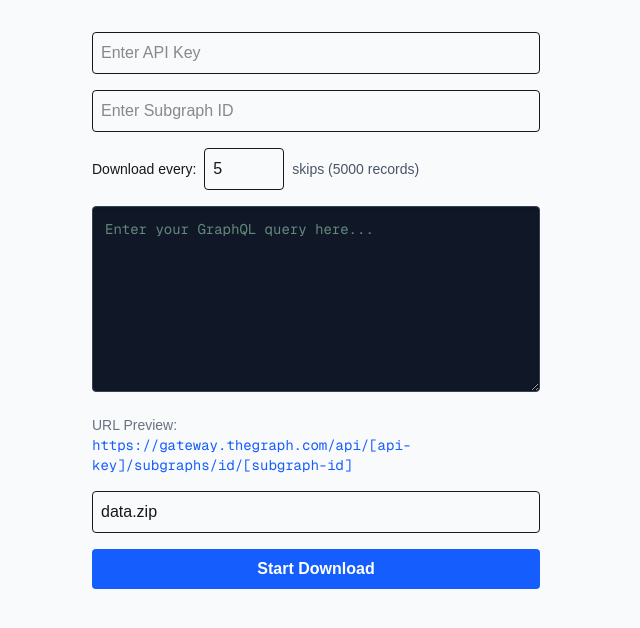
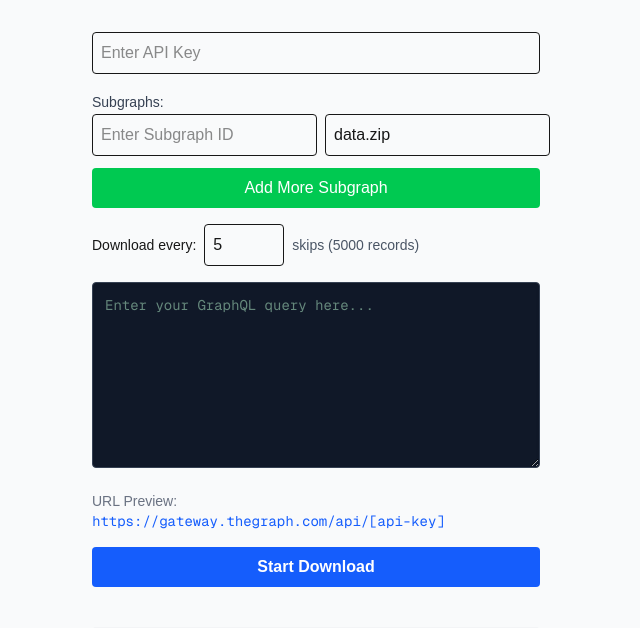
Before and after one commit to Bharath-Narasimha/subgraph-data-extractor, a Next.js app: page / in a window 1280 px wide. Shown: the top 628 px of the page, without its empty margins (324-964 px from the left). Built offline with nearby package versions, Linux system fonts and the light colour scheme.

Commit message:
Update page.tsx

```diff
--- a/app/page.tsx
+++ b/app/page.tsx
@@ -4,26 +4,54 @@ import { useState } from 'react';
 import JSZip from 'jszip';
 
 export default function Home() {
-  const [subgraphId, setSubgraphId] = useState<string>('');
   const [apiKey, setApiKey] = useState<string>('');
   const [query, setQuery] = useState<string>('');
   const [log, setLog] = useState<string[]>([]);
   const [loading, setLoading] = useState<boolean>(false);
-  //const [displayData, setDisplayData] = useState<string[]>([]);
-  const [downloadFrequency, setDownloadFrequency] = useState<number>(5); // Download every 5 skips (5000 records)
-  const [zipFileName, setZipFileName] = useState<string>('data.zip'); // New state for zip file name
+  const [downloadFrequency, setDownloadFrequency] = useState<number>(5);
   const [progress, setProgress] = useState<{ percentage: number; recordsFetched: number; estimatedTime: string }>({
     percentage: 0,
     recordsFetched: 0,
     estimatedTime: 'Calculating...'
   });
+  const [subgraphs, setSubgraphs] = useState<Array<{ id: string; fileName: string }>>([
+    { id: '', fileName: 'data.zip' }
+  ]);
 
   const appendLog = (msg: string) => setLog((prev) => [...prev, msg]);
+
+  const addSubgraph = () => {
+    setSubgraphs([...subgraphs, { id: '', fileName: 'data.zip' }]);
+  };
+
+  const removeSubgraph = (index: number) => {
+    if (subgraphs.length > 1) {
+      setSubgraphs(subgraphs.filter((_, i) => i !== index));
+    }
+  };
+
+  const updateSubgraph = (index: number, field: 'id' | 'fileName', value: string) => {
+    const updated = [...subgraphs];
+    updated[index][field] = value;
+    setSubgraphs(updated);
+  };
 
   const handleDownload = async () => {
     setLoading(true);
     setLog([]);
     setProgress({ percentage: 0, recordsFetched: 0, estimatedTime: 'Calculating...' });
+
+    let totalRecordsFetched = 0;
+    let startTime = Date.now();
+    let currentSubgraphIndex = 0;
+
+    try {
+      // Process each subgraph sequentially
+      for (const subgraph of subgraphs) {
+        if (!subgraph.id.trim()) continue; // Skip empty subgraph IDs
+
+        currentSubgraphIndex++;
+        appendLog(`Processing subgraph ${currentSubgraphIndex}/${subgraphs.length}: ${subgraph.id}`);
 
         let skip = 0;
         let chunk = 0;
@@ -31,15 +59,17 @@ export default function Home() {
         let jsonChunks: { name: string, content: string }[] = [];
         let zipIndex = 0;
         let currentZip = new JSZip();
-    let totalRecordsFetched = 0;
-    let startTime = Date.now();
 
-    try {
         while (true) {
           const res = await fetch('/api/fetch-events', {
             method: 'POST',
             headers: { 'Content-Type': 'application/json' },
-          body: JSON.stringify({ subgraphId, apiKey, query, skip }),
+            body: JSON.stringify({
+              subgraphId: subgraph.id,
+              apiKey,
+              query,
+              skip
+            }),
           });
 
           const data = await res.json();
@@ -54,7 +84,7 @@ export default function Home() {
               (arr) => !Array.isArray(arr) || arr.length === 0
             )
           ) {
-          appendLog('No more data or all results empty. Stopping.');
+            appendLog(`No more data for subgraph ${subgraph.id}. Stopping.`);
             break;
           }
 
@@ -80,25 +110,22 @@ export default function Home() {
 
           // After first few batches, estimate total skips needed
           if (skip >= 3000 && currentBatch.length === 1000) {
-          // If we're still getting full batches after 3000 skips, estimate more
-          const estimatedTotalSkips =  skip * 2; // Conservative estimate
+            const estimatedTotalSkips = skip * 2;
             percentage = Math.min((skip / estimatedTotalSkips) * 100, 95);
           } else if (skip >= 1000 && currentBatch.length === 1000) {
-          // After first batch, make initial estimate
-          const estimatedTotalSkips = skip + 500; // Conservative estimate
+            const estimatedTotalSkips = skip + 500;
             percentage = Math.min((skip / estimatedTotalSkips) * 100, 90);
           } else if (skip === 0) {
-          percentage = 5; // Just started
+            percentage = 5;
           } else {
-          // Use a simple linear estimate
-          percentage = Math.min((skip / 10000) * 100, 80); // Assume at least 10,000 skips
+            percentage = Math.min((skip / 10000) * 100, 80);
           }
 
           // Calculate estimated time based on current speed
-        const elapsedTime = (Date.now() - startTime) / 1000; // seconds
+          const elapsedTime = (Date.now() - startTime) / 1000;
           if (elapsedTime > 0 && skip > 0) {
             const skipsPerSecond = skip / elapsedTime;
-          const remainingSkips =  skip * 0.5; // Estimate remaining skips
+            const remainingSkips = skip * 0.5;
             const remainingSeconds = remainingSkips / skipsPerSecond;
 
             if (remainingSeconds < 60) {
@@ -127,7 +154,7 @@ export default function Home() {
           }
 
           if (currentBatch.length < 1000) {
-          appendLog(`Final batch received with ${currentBatch.length} entries`);
+            appendLog(`Final batch received with ${currentBatch.length} entries for subgraph ${subgraph.id}`);
             if (accumulatedData.length > 0) {
               jsonChunks.push({ name: `chunk_${chunk}.json`, content: JSON.stringify({ data: accumulatedData }, null, 2) });
               currentZip.file(`chunk_${chunk}.json`, JSON.stringify({ data: accumulatedData }, null, 2));
@@ -138,17 +165,18 @@ export default function Home() {
           skip += 1000;
         }
 
-      // Download final zip
+        // Download final zip for this subgraph
         if (Object.keys(currentZip.files).length > 0) {
           const zipBlob = await currentZip.generateAsync({ type: 'blob' });
           const url = URL.createObjectURL(zipBlob);
           const a = document.createElement('a');
-        const zipPartName = zipFileName.replace(/\.zip$/, '') + `_part${zipIndex}.zip`;
+          const zipPartName = subgraph.fileName.replace(/\.zip$/, '') + `_part${zipIndex}.zip`;
           a.href = url;
           a.download = zipPartName;
           a.click();
           URL.revokeObjectURL(url);
-        appendLog(`Downloaded zip file: ${zipPartName} (size: ${(zipBlob.size / (1024*1024)).toFixed(2)} MB)`);
+          appendLog(`Downloaded zip file for ${subgraph.id}: ${zipPartName} (size: ${(zipBlob.size / (1024*1024)).toFixed(2)} MB)`);
+        }
       }
 
       setProgress({ percentage: 100, recordsFetched: totalRecordsFetched, estimatedTime: 'Complete!' });
@@ -173,13 +201,43 @@ export default function Home() {
         onChange={(e) => setApiKey(e.target.value)}
         className="w-full p-2 border rounded"
       />
+
+      {/* Multiple Subgraphs Section */}
+      <div className="space-y-3">
+        <label className="text-sm font-medium text-gray-700">Subgraphs:</label>
+        {subgraphs.map((subgraph, index) => (
+          <div key={index} className="flex space-x-2">
             <input
               type="text"
               placeholder="Enter Subgraph ID"
-        value={subgraphId}
-        onChange={(e) => setSubgraphId(e.target.value)}
-        className="w-full p-2 border rounded"
+              value={subgraph.id}
+              onChange={(e) => updateSubgraph(index, 'id', e.target.value)}
+              className="flex-1 p-2 border rounded"
             />
+            <input
+              type="text"
+              placeholder="Enter file name"
+              value={subgraph.fileName}
+              onChange={(e) => updateSubgraph(index, 'fileName', e.target.value)}
+              className="flex-1 p-2 border rounded"
+            />
+            {subgraphs.length > 1 && (
+              <button
+                onClick={() => removeSubgraph(index)}
+                className="px-3 py-2 bg-red-500 text-white rounded hover:bg-red-600"
+              >
+                Remove
+              </button>
+            )}
+          </div>
+        ))}
+        <button
+          onClick={addSubgraph}
+          className="w-full py-2 bg-green-500 text-white rounded hover:bg-green-600"
+        >
+          Add More Subgraph
+        </button>
+      </div>
 
       <div className="flex items-center space-x-2">
         <label className="text-sm font-medium">Download every:</label>
@@ -205,16 +263,9 @@ export default function Home() {
     URL Preview:
     <br/>
     <span className="text-blue-600 font-mono">
-       https://gateway.thegraph.com/api/{apiKey || '[api-key]'}/subgraphs/id/{subgraphId || '[subgraph-id]'}
+       https://gateway.thegraph.com/api/{apiKey || '[api-key]'}
     </span>
   </div>
-      <input
-        type="text"
-        placeholder="Enter zip file name"
-        value={zipFileName}
-        onChange={e => setZipFileName(e.target.value)}
-        className="w-full p-2 border rounded"
-      />
       <button
         onClick={handleDownload}
         className="w-full bg-blue-600 text-white font-semibold py-2 px-4 rounded hover:bg-blue-700"
```
Lines whose indentation alone changed are shown as unchanged.
